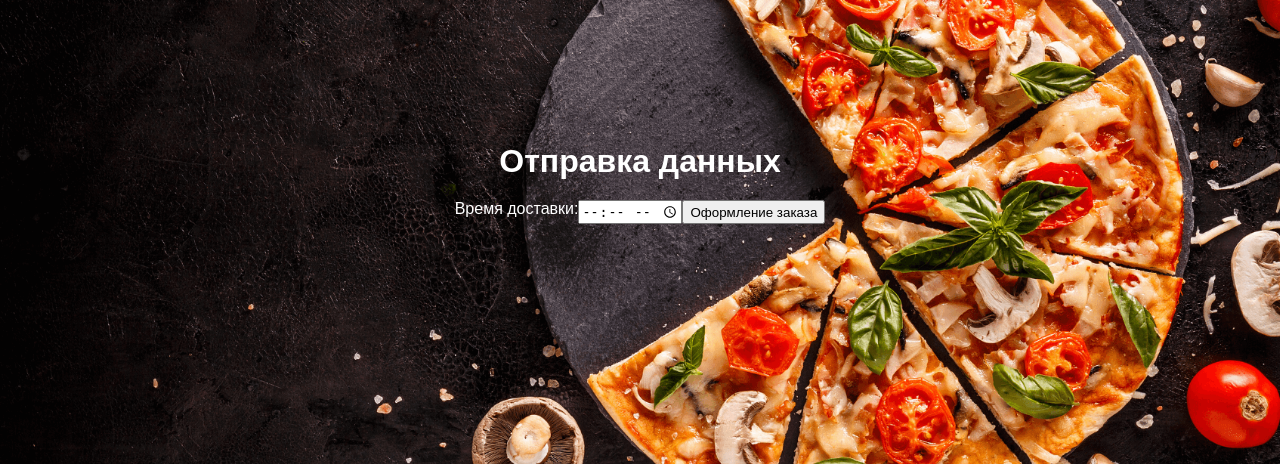
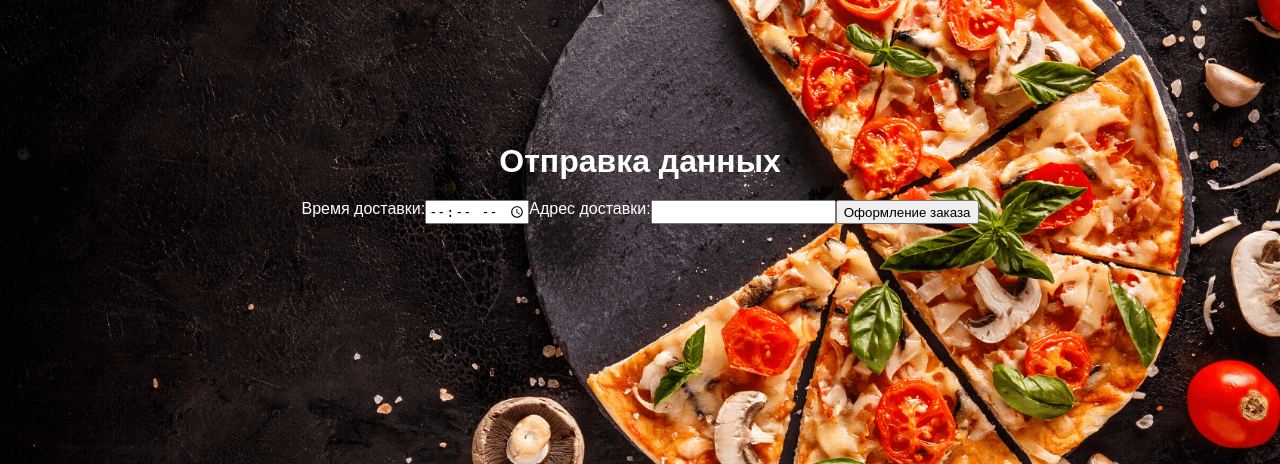
Before and after one commit to LernerF/ITproject, a Django app: page /time_place/ in a window 1280 px wide. Shown: the part 225-689 px from the top of the page. Run offline with Django 5.2, Linux system fonts and the light colour scheme; a user stored in the database is signed in.

Commit message:
add address

```diff
--- a/global/website/main/models.py
+++ b/global/website/main/models.py
@@ -108,6 +108,7 @@ class Order(models.Model):
     created_at = models.DateTimeField(auto_now_add=True)
     status = models.CharField(max_length=20, choices=STATUS_CHOICES, default='Готовится')
     delivery_time = models.DateTimeField(null=True, blank=True)
+    delivery_address = models.CharField(max_length=100, default='')
 
     def __str__(self):
         return f'Order {self.pk} by {self.user.username}'
--- a/global/website/main/templates/main/order_complete.html
+++ b/global/website/main/templates/main/order_complete.html
@@ -26,7 +26,8 @@
             {% endfor %}
         </ul>
         <p class="total-cost">Общая сумма заказа: {{ total_cost }}₽</p>
-        <p>Ваша заказ будет в {{ delivery_time|date:"H:i" }}</p>
+        <p>Ваш заказ будет доставлен в {{ delivery_time|date:"H:i" }}</p>
+        <p>Адрес доставки: {{ delivery_address }}</p>
         <p>Спасибо за ваш заказ!</p>
         <a href="{% url 'pizza_list' %}" class="back-to-menu">Вернуться к меню</a>
     </div>
--- a/global/website/main/templates/main/order_history.html
+++ b/global/website/main/templates/main/order_history.html
@@ -23,6 +23,10 @@
                     </div>
                     <div class="order-date">
                         {{ order.created_at|date:"d.m.Y H:i" }}
+                    </div>
+                    <div class="order-delivery-address">
+                        <span class="address-label">Адрес доставки:</span>
+                        <span class="delivery-address">{{ order.delivery_address }}</span>
                     </div>
                     <div class="order-details">
                         {% for item in order.items %}
@@ -50,7 +54,5 @@
             <a href="{% url 'pizza_list' %}" class="back-to-menu">Вернуться к меню</a>
         </footer>
     </div>
-    <!-- Блок для отображения уведомлений -->
-    <div id="notifications"></div>
 </body>
 </html>
--- a/global/website/main/templates/main/time_place.html
+++ b/global/website/main/templates/main/time_place.html
@@ -15,6 +15,30 @@
             const minutes = now.getMinutes().toString().padStart(2, '0');
             deliveryTimeInput.min = `${hours}:${minutes}`;
         });
+
+        document.addEventListener("DOMContentLoaded", function() {
+            const form = document.querySelector("form");
+            form.addEventListener("submit", function(event) {
+                const addressInput = document.getElementById("delivery_address");
+                const address = addressInput.value.trim();
+
+                // Проверяем, что адрес содержит как минимум два слова
+                const addressWords = address.split(/\s+/);
+                if (addressWords.length < 2) {
+                    alert("Пожалуйста, введите полный адрес доставки, содержащий как минимум два слова.");
+                    event.preventDefault();
+                    return;
+                }
+
+                // Проверяем, что адрес содержит хотя бы одну цифру
+                const containsDigit = /\d/.test(address);
+                if (!containsDigit) {
+                    alert("Пожалуйста, введите адрес, содержащий хотя бы одну цифру.");
+                    event.preventDefault();
+                    return;
+                }
+            });
+        });
     </script>
 </head>
 <body>
@@ -23,6 +47,10 @@
         {% csrf_token %}
         <label for="delivery_time">Время доставки:</label>
         <input type="time" id="delivery_time" name="delivery_time" required>
+
+        <label for="delivery_address">Адрес доставки:</label>
+        <input type="text" id="delivery_address" name="delivery_address" required>
+
         <button type="submit">Оформление заказа</button>
     </form>
 </body>
--- a/global/website/main/views.py
+++ b/global/website/main/views.py
@@ -413,6 +413,7 @@ def order_history(request):
             'id': order.id,
             'created_at': order.created_at,
             'delivery_time': order.delivery_time,
+            'delivery_address': order.delivery_address,  # Добавлен адрес доставки
             'items': item_list,
             'total_cost': order.get_total_cost()
         })
@@ -440,9 +441,15 @@ def complete_order(request):
                 if delivery_time < now.time():
                     return render(request, 'main/order_error.html', {'error': 'Вы не можете выбрать время доставки раньше текущего времени.'})
 
+            # Получаем введенный пользователем адрес доставки
+            delivery_address = request.POST.get('delivery_address')
+            if not delivery_address:
+                return render(request, 'main/order_error.html', {'error': 'Пожалуйста, введите адрес доставки.'})
+
             # Создаем новый заказ
             order = Order(user=request.user)
             order.delivery_time = datetime.combine(now.date(), delivery_time)
+            order.delivery_address = delivery_address
             order.save()
 
             # Перемещаем все элементы из корзины в заказ
@@ -464,10 +471,11 @@ def complete_order(request):
             total_cost = order.get_total_cost()
 
             return render(request, 'main/order_complete.html', {
-                'order': order,
+                'order': order,  # Передаем экземпляр заказа в контекст
                 'order_items': order.orderitem_set.all(),
                 'total_cost': total_cost,
-                'delivery_time': order.delivery_time  # Передаем время доставки в контекст
+                'delivery_time': order.delivery_time,  # Передаем время доставки в контекст
+                'delivery_address': order.delivery_address  # Передаем адрес доставки в контекст
             })
 
     except Cart.DoesNotExist:
@@ -487,7 +495,9 @@ def time_place(request):
             else:
                 return redirect('complete_order')
 
-    return render(request, 'main/time_place.html')
+    # Добавляем адрес доставки в контекст
+    delivery_address = request.session.get('delivery_address', '')  # Получаем адрес доставки из сессии, если он был сохранен
+    return render(request, 'main/time_place.html', {'delivery_address': delivery_address})
 
 
 
```
Also changed, not shown: global/website/db.sqlite3, global/website/main/migrations/0022_order_delivery_address.py (added).
